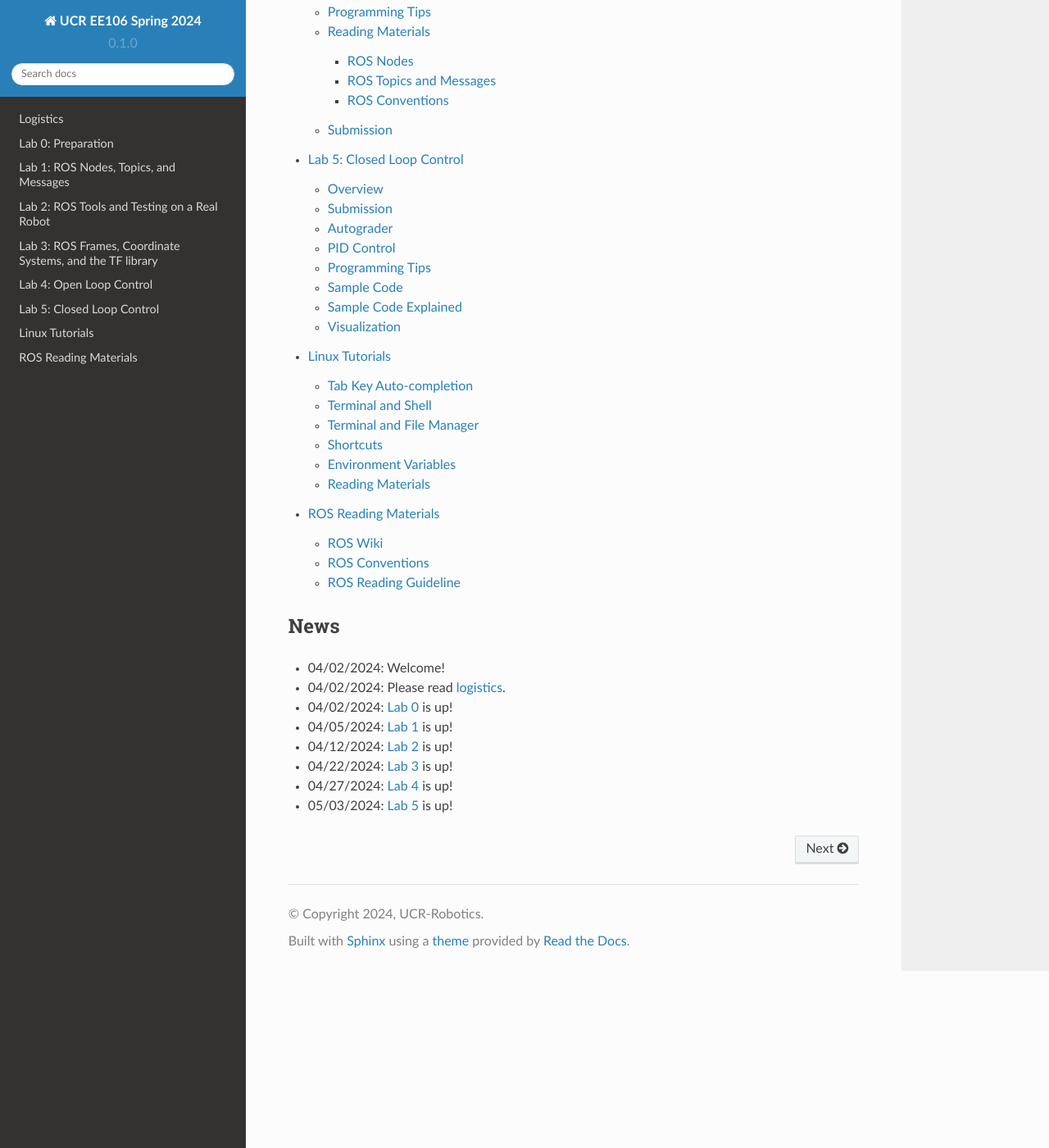
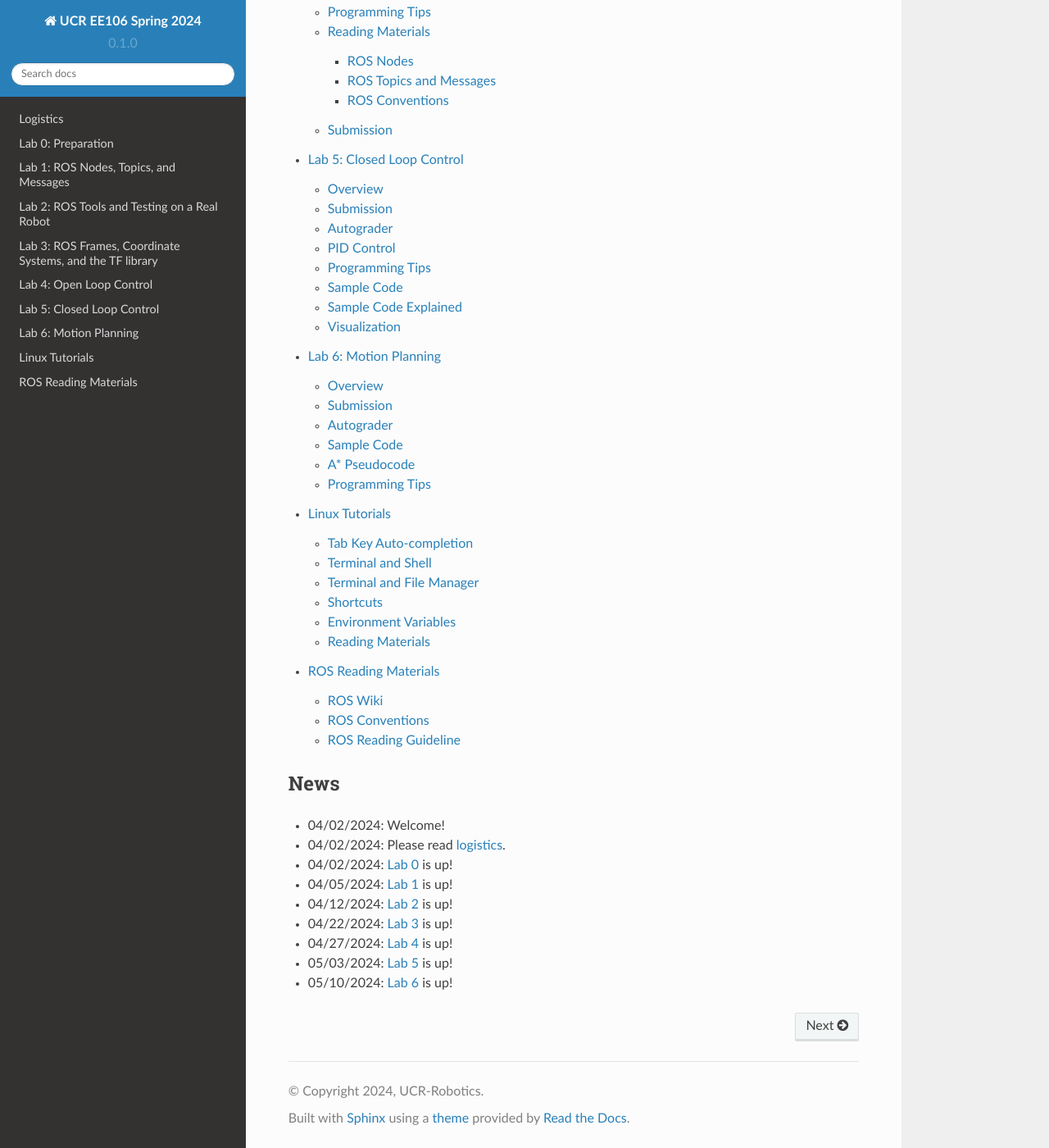
Before and after one commit to taektay/ee106, a Sphinx documentation site: the page built from docs/source/index.rst, in a window 1280 px wide and 1400 px high, scrolled down 1437 px. Shown: the whole window at 82% size. Built offline with Sphinx 7.4.7 and the Read the Docs theme 2.0.0, drawn with Linux system fonts in a browser that asks for light colours.

Commit message:
Update index.rst

```diff
--- a/docs/source/index.rst
+++ b/docs/source/index.rst
@@ -27,3 +28,4 @@ News
 - 04/22/2024: `Lab 3 <lab3.html>`_ is up!
 - 04/27/2024: `Lab 4 <lab4.html>`_ is up!
 - 05/03/2024: `Lab 5 <lab5.html>`_ is up!
+- 05/10/2024: `Lab 6 <lab6.html>`_ is up!
```
Also changed, not shown: other parts of docs/source/index.rst (+1 -0 lines).
